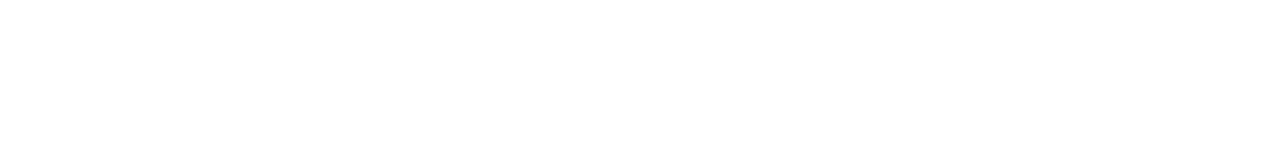
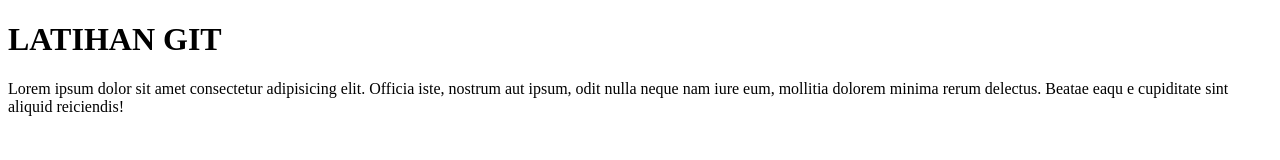
Before and after one commit to FatihMuzaqi/git, a plain HTML site: page index.html in a window 1280 px wide. Drawn offline with Linux system fonts and the light colour scheme.

Commit message:
menambahkan h1 dan paragraf

```diff
--- a/index.html
+++ b/index.html
@@ -3,9 +3,14 @@
 <head>
     <meta charset="UTF-8">
     <meta name="viewport" content="width=device-width, initial-scale=1.0">
-    <title>Document</title>
+    <title>Belajar git</title>
 </head>
 <body>
-
+    <div>
+        <h1>LATIHAN GIT</h1>
+        <p>Lorem ipsum dolor sit amet consectetur adipisicing elit. Officia iste, nostrum aut ipsum,
+            odit nulla neque nam iure eum, mollitia dolorem minima rerum delectus. Beatae eaqu
+            e cupiditate sint aliquid reiciendis!</p>
+    </div>
 </body>
 </html>
```
